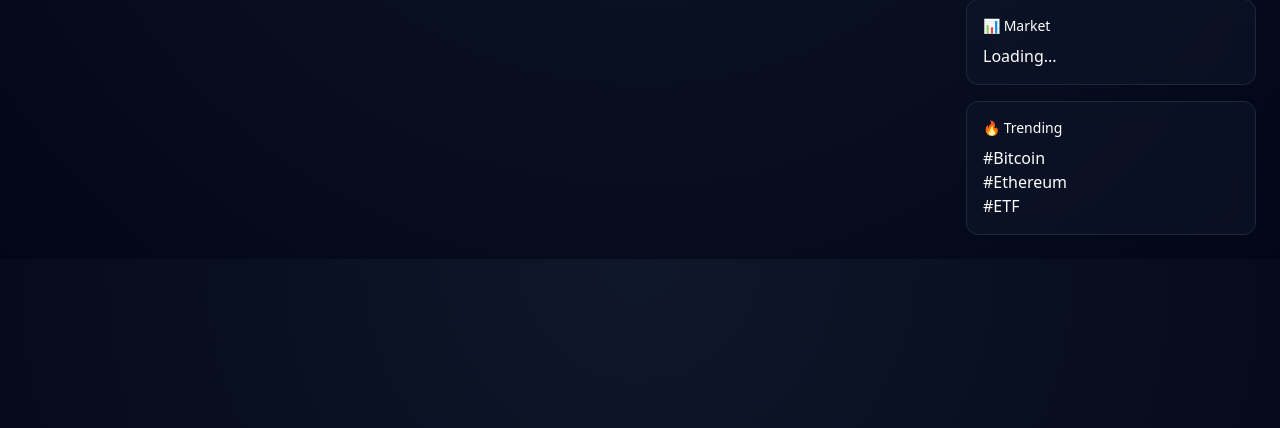
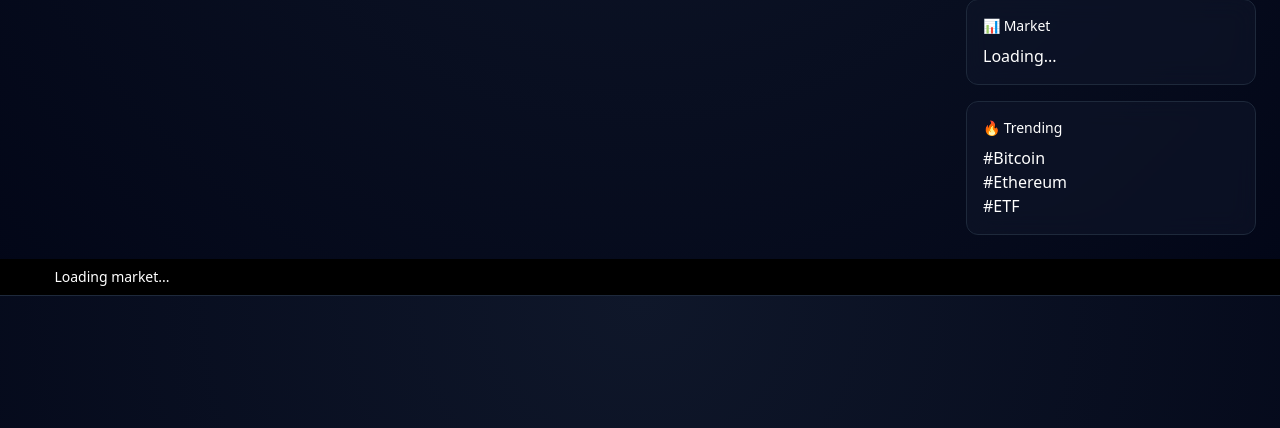
Before and after one commit to hbictach/cryp, a Flask app: page / in a window 1280 px wide. Shown: the part 349-777 px from the top of the page. Run offline with Flask 3, Linux system fonts and the light colour scheme; data that the repository does not hold is empty; some libraries are stand-ins or nearby versions.

Commit message:
Update index.html

```diff
--- a/templates/index.html
+++ b/templates/index.html
@@ -193,5 +193,23 @@ loadPrices();
 
 </script>
 
+  <!-- 💰 CRYPTO TICKER -->
+<div id="ticker" class="overflow-hidden whitespace-nowrap border-b border-slate-800 py-2 text-sm bg-black">
+
+  <div id="ticker-content" class="inline-block animate-scroll">
+    Loading market...
+  </div>
+
+</div>
+
+<style>
+@keyframes scroll {
+  0% { transform: translateX(100%); }
+  100% { transform: translateX(-100%); }
+}
+
+.animate-scroll {
+  animation: scroll 25s linear infinite;
+}
+</style>
 </body>
-</html>
```
